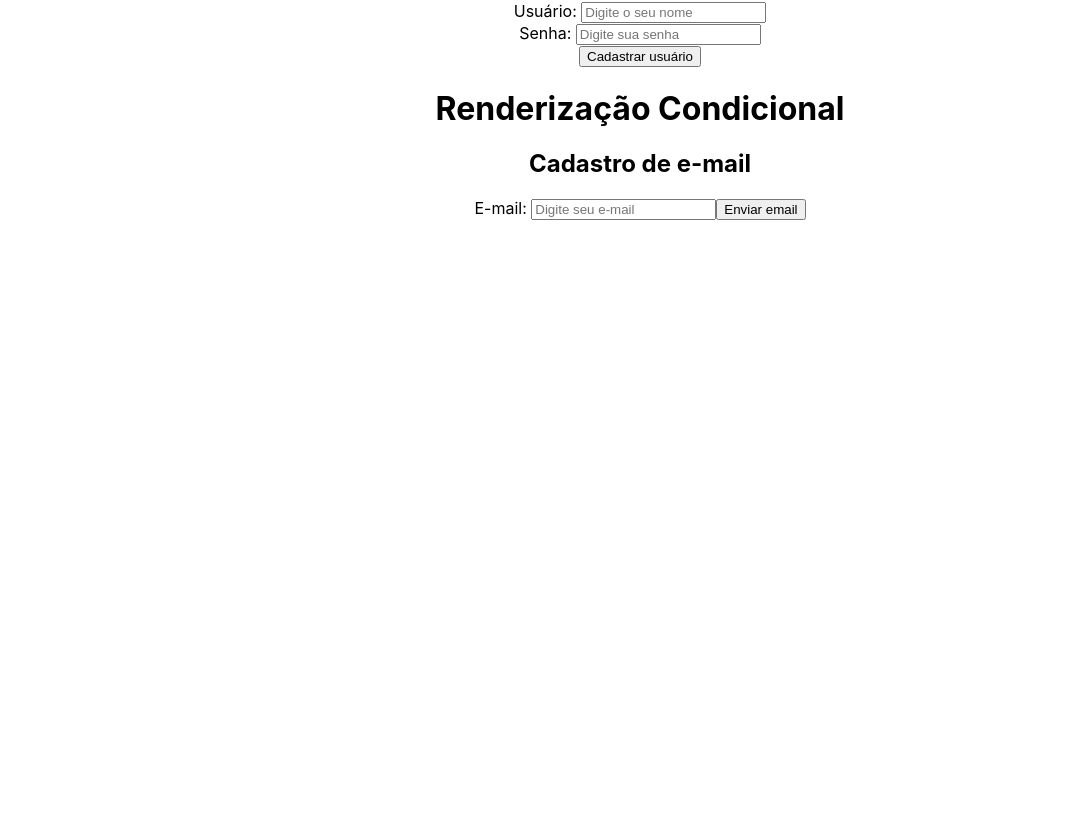
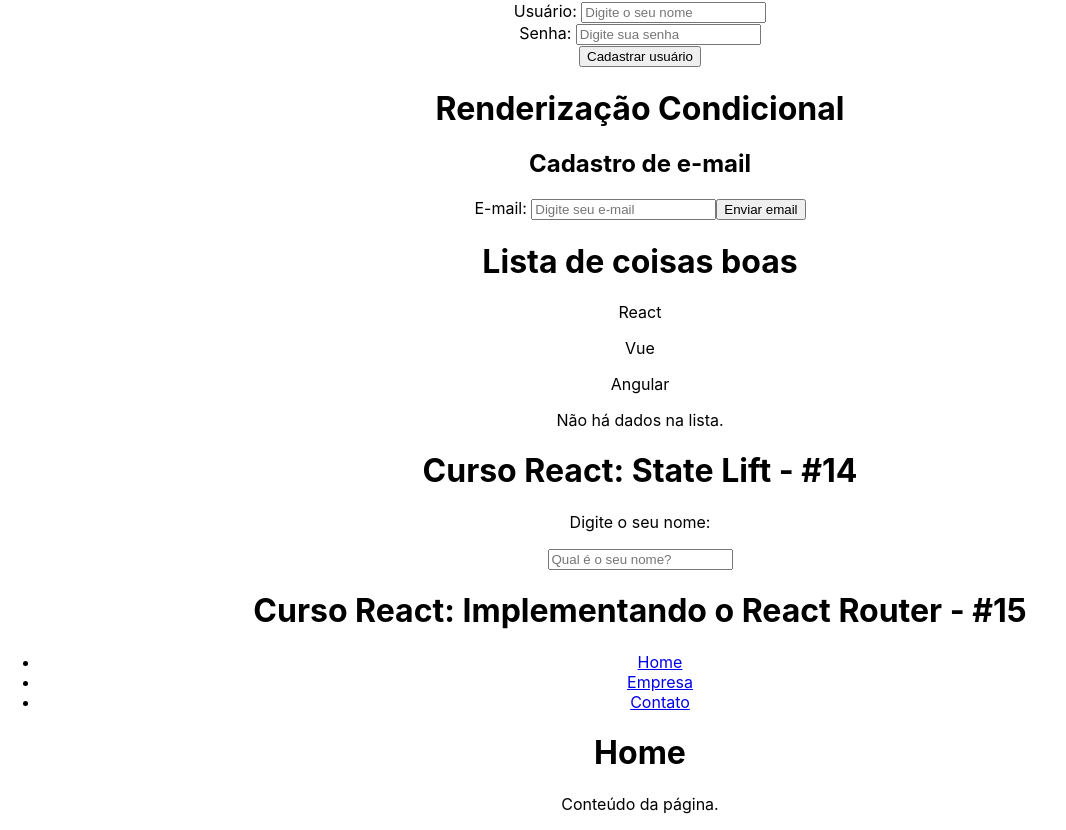
Before and after one commit to Baku-Stark/javascript, a React (Create React App) app in the folder React/projeto/: page /Home in a window 1280 px wide. Shown: the part 875-1705 px from the top of the page, without its empty margins (0-1066 px from the left). Before the commit the page ends 1095 px from the top, so only its background shows below. Built offline with nearby package versions, Linux system fonts and the light colour scheme.

Commit message:
⚛️ Update: Projeto npm - Router

```diff
--- /dev/null
+++ b/React/package.json
@@ -0,0 +1,5 @@
+{
+  "dependencies": {
+    "react-router-dom": "^6.4.3"
+  }
+}
--- a/React/projeto/src/App.js
+++ b/React/projeto/src/App.js
@@ -1,4 +1,10 @@
 import './App.css';
+import { useState } from 'react';
+import {BrowserRouter as Router, Switch, Route, Link} from 'react-router-dom'
+import Home from './page/Home';
+import Empresa from './page/Empresa';
+import Contato from './page/Contato';
+
 import HellWorld from './componentes/HelloWorld.js';
 /* <HellWorld /> => Importado */
 
@@ -23,9 +29,19 @@ import Form from './componentes/Form'
 import Condicional from './componentes/Cond'
 /* <Condicional /> => Importado */
 
+import ListaArray from './componentes/ListArray'
+/* <ListaArray /> => Importado */
+
+import YourName from './componentes/YourName';
+/* <YourName /> => Importado */
+
+import Saudacao from './componentes/Saudacao';
+/* <Saudacao /> => Importado */
+
 function App() {
   const nomeApp = "Tony"
-
+  const meusItens = ['React', 'Vue', 'Angular']
+  const [nome, setNome] = useState()
   return (
     <div className="App">
       <HellWorld />
@@ -43,7 +59,38 @@ function App() {
       <Form />
       <h1>Renderização Condicional</h1>
       <Condicional/>
-    </div>
+      <h1>Lista de coisas boas</h1>
+      <ListaArray itens={meusItens}/>
+      <ListaArray itens=''/>
+      <h1>Curso React: State Lift - #14</h1>
+      <YourName setNome={setNome}/>
+      <Saudacao nome={nome}/>
+      <h1>Curso React: Implementando o React Router - #15</h1>
+      <Router>
+        <ul>
+          <li>
+            <Link to="/home">Home</Link>
+          </li>
+          <li>
+            <Link to="/empresa">Empresa</Link>
+          </li>
+          <li>
+            <Link to="/contato">Contato</Link>
+          </li>
+        </ul>
+        <Switch>
+          <Route exact path="/Home">
+            <Home/>
+          </Route>
+          <Route path="/empresa">
+            <Empresa/>
+          </Route>
+          <Route path="/contato">
+            <Contato/>
+          </Route>
+        </Switch>
+      </Router>
+  </div>
   );
 }
 
--- /dev/null
+++ b/React/projeto/src/componentes/ListArray.js
@@ -0,0 +1,14 @@
+function ListaArray({itens}){
+    return(
+        <div>
+            {itens.length > 0 ? (
+                itens.map((item, index) => (
+                <p>{item}</p>
+            ))) : (
+                <p>Não há dados na lista.</p>
+            )}
+        </div>
+    )
+}
+
+export default ListaArray
--- /dev/null
+++ b/React/projeto/src/componentes/Saudacao.js
@@ -0,0 +1,8 @@
+function Saudacao({nome}){
+    function gerarSaudacao(algumNome){
+        return `Olá, ${algumNome}!`
+    }
+    return <>{nome && <p>{gerarSaudacao(nome)}</p>}</>
+}
+
+export default Saudacao
--- /dev/null
+++ b/React/projeto/src/componentes/YourName.js
@@ -0,0 +1,14 @@
+function YourName({setNome}){
+    return(
+        <div>
+            <p>Digite o seu nome: </p>
+            <input
+                type="text"
+                placeholder="Qual é o seu nome?"
+                onChange={(e) => setNome(e.target.value)}
+            />
+        </div>
+    )
+}
+
+export default YourName
--- /dev/null
+++ b/React/projeto/src/page/Contato.js
@@ -0,0 +1,9 @@
+function Contato(){
+    return (
+        <div>
+            <h1>Contato</h1>
+            <p>Conteúdo da página.</p>
+        </div>
+    )
+}
+export default Contato
--- /dev/null
+++ b/React/projeto/src/page/Empresa.js
@@ -0,0 +1,9 @@
+function Empresa(){
+    return (
+        <div>
+            <h1>Empresa</h1>
+            <p>Conteúdo da página.</p>
+        </div>
+    )
+}
+export default Empresa
--- /dev/null
+++ b/React/projeto/src/page/Home.js
@@ -0,0 +1,9 @@
+function Home(){
+    return (
+        <div>
+            <h1>Home</h1>
+            <p>Conteúdo da página.</p>
+        </div>
+    )
+}
+export default Home
```
Also changed, not shown: 2 other files (tests, documents, lock files or other folders).
